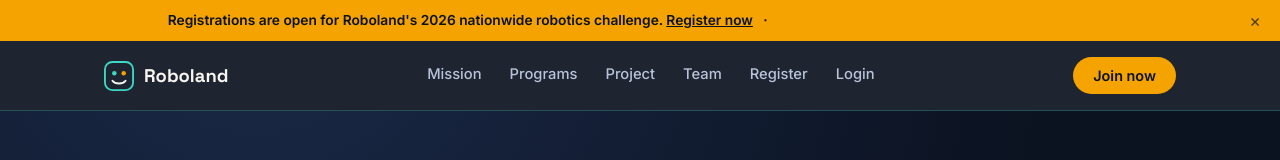
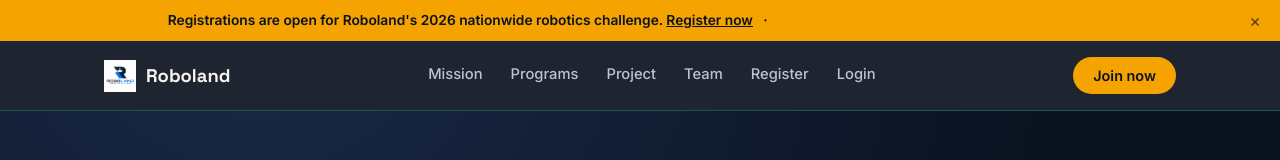
Before and after one commit to inforoboland471-ctrl/ROBOLAND, a plain HTML site: page index.html in a window 1280 px wide. Shown: the top 160 px of the page. Drawn offline with nearby package versions, Linux system fonts and the light colour scheme; no server answers.

Commit message:
Update index.html

```diff
--- a/index.html
+++ b/index.html
@@ -35,12 +35,7 @@
   <header class="site">
     <nav class="nav">
       <div class="logo">
-        <svg class="mark" viewBox="0 0 32 32" fill="none">
-          <rect x="1" y="1" width="30" height="30" rx="8" stroke="#3ED6C4" stroke-width="2"/>
-          <circle cx="11" cy="13" r="2.4" fill="#3ED6C4"/>
-          <circle cx="21" cy="13" r="2.4" fill="#F4A300"/>
-          <path d="M9 21c1.5 2 5 3 7 3s5.5-1 7-3" stroke="#F7F5F0" stroke-width="2" stroke-linecap="round"/>
-        </svg>
+       <img src="images/logo.png" alt="Roboland Logo" class="mark" style="width: 32px; height: auto;">
         Roboland
       </div>
       <div class="navlinks">
@@ -373,7 +368,7 @@
       <div class="foot-grid">
         <div>
           <div class="foot-logo">
-            <svg width="22" height="22" viewBox="0 0 32 32" fill="none"><rect x="1" y="1" width="30" height="30" rx="8" stroke="#3ED6C4" stroke-width="2"/><circle cx="11" cy="13" r="2.4" fill="#3ED6C4"/><circle cx="21" cy="13" r="2.4" fill="#F4A300"/><path d="M9 21c1.5 2 5 3 7 3s5.5-1 7-3" stroke="#F7F5F0" stroke-width="2" stroke-linecap="round"/></svg>
+   <img src="images/logo.png" alt="Roboland Logo" style="width: 32px; height: auto;">
             Roboland
           </div>
           <p class="foot-tag">Growing the youth of India through robotics, one build at a time.</p>
```
